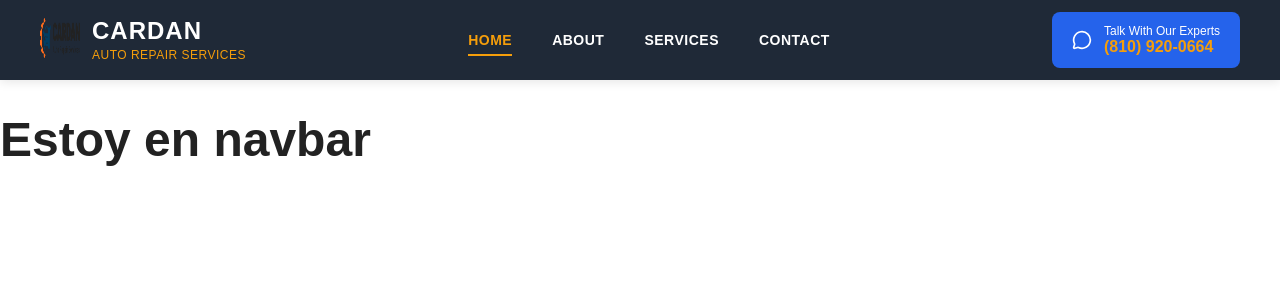
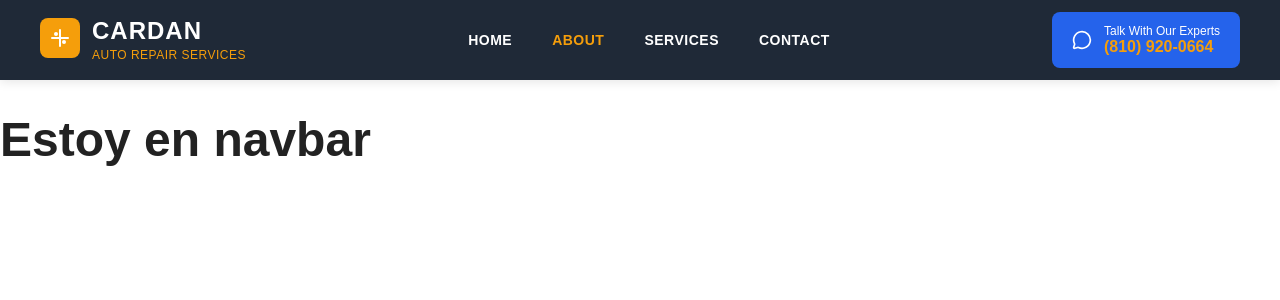
Before and after one commit to Jan-Amixtlan/prueba-tecnica-frontend, a React (Vite) app: page /about in a window 1280 px wide. Shown: the top 300 px of the page. Built offline with nearby package versions, Linux system fonts and the light colour scheme; the HTML template or start-up script is replaced by a standard one.

Commit message:
feat: enhance Navbar component with active link detection and prevent default navigation

```diff
--- a/src/Components/Navbar/Navbar.css
+++ b/src/Components/Navbar/Navbar.css
@@ -59,19 +59,6 @@
     letter-spacing: 0.5px;
     padding: 8px 0;
     position: relative;
-    transition: all 0.3s ease;
-}
-
-.nav-link::after {
-    content: '';
-    position: absolute;
-    bottom: 0;
-    left: 0;
-    right: 0;
-    height: 2px;
-    background-color: #F59E0B;
-    transform: scaleX(0);
-    transition: transform 0.3s ease;
 }
 
 .nav-link:hover {
@@ -80,10 +67,6 @@
 
 .nav-link.active {
     color: #F59E0B;
-}
-
-.nav-link.active::after {
-    transform: scaleX(1);
 }
 
 /* Botón de Contacto */
--- a/src/Components/Navbar/Navbar.jsx
+++ b/src/Components/Navbar/Navbar.jsx
@@ -1,4 +1,4 @@
-import React, { useState } from 'react';
+import React, { useState, useEffect } from 'react';
 import { Menu, X, MessageCircle } from 'lucide-react';
 import './Navbar.css';
 
@@ -10,13 +10,33 @@ const Navbar = () => {
         setIsMenuOpen(!isMenuOpen);
     };
 
-    const handleLinkClick = (linkName) => {
+    const handleLinkClick = (linkName, event) => {
         setActiveLink(linkName);
         setIsMenuOpen(false); // Cerrar menú móvil al hacer clic
+
+        // Prevenir la navegación real para mantener el estado
+        event.preventDefault();
+
+        // Simular navegación sin recargar la página
+        window.history.pushState({}, '', linkName.toLowerCase() === 'home' ? '/' : `#${linkName.toLowerCase()}`);
     };
 
+    // Detectar la pestaña activa basada en la URL al cargar
+    useEffect(() => {
+        const path = window.location.pathname + window.location.hash;
+        if (path === '/' || path === '') {
+            setActiveLink('HOME');
+        } else if (path.includes('about')) {
+            setActiveLink('ABOUT');
+        } else if (path.includes('services')) {
+            setActiveLink('SERVICES');
+        } else if (path.includes('contact')) {
+            setActiveLink('CONTACT');
+        }
+    }, []);
+
     const navItems = [
-        { name: 'HOME', href: '/' },
+        { name: 'HOME', href: '#/' },
         { name: 'ABOUT', href: '/about' },
         { name: 'SERVICES', href: '#services' },
         { name: 'CONTACT', href: '#contact' }
@@ -28,7 +48,12 @@ const Navbar = () => {
                 {/* Logo */}
                 <div className="navbar-logo">
                     <div className="logo-icon">
-                        <img src="/logo.png" alt="Logo Cardan" width="40" height="40" />
+                        <svg width="40" height="40" viewBox="0 0 40 40" fill="none">
+                            <rect width="40" height="40" rx="8" fill="#F59E0B" />
+                            <path d="M12 20h16M20 12v16" stroke="white" strokeWidth="2" strokeLinecap="round" />
+                            <circle cx="16" cy="16" r="2" fill="white" />
+                            <circle cx="24" cy="24" r="2" fill="white" />
+                        </svg>
                     </div>
                     <div className="logo-text">
                         <h1>CARDAN</h1>
@@ -43,7 +68,7 @@ const Navbar = () => {
                             key={item.name}
                             href={item.href}
                             className={`nav-link ${activeLink === item.name ? 'active' : ''}`}
-                            onClick={() => handleLinkClick(item.name)}
+                            onClick={(e) => handleLinkClick(item.name, e)}
                         >
                             {item.name}
                         </a>
@@ -72,7 +97,7 @@ const Navbar = () => {
                         key={item.name}
                         href={item.href}
                         className={`mobile-nav-link ${activeLink === item.name ? 'active' : ''}`}
-                        onClick={() => handleLinkClick(item.name)}
+                        onClick={(e) => handleLinkClick(item.name, e)}
                     >
                         {item.name}
                     </a>
```
